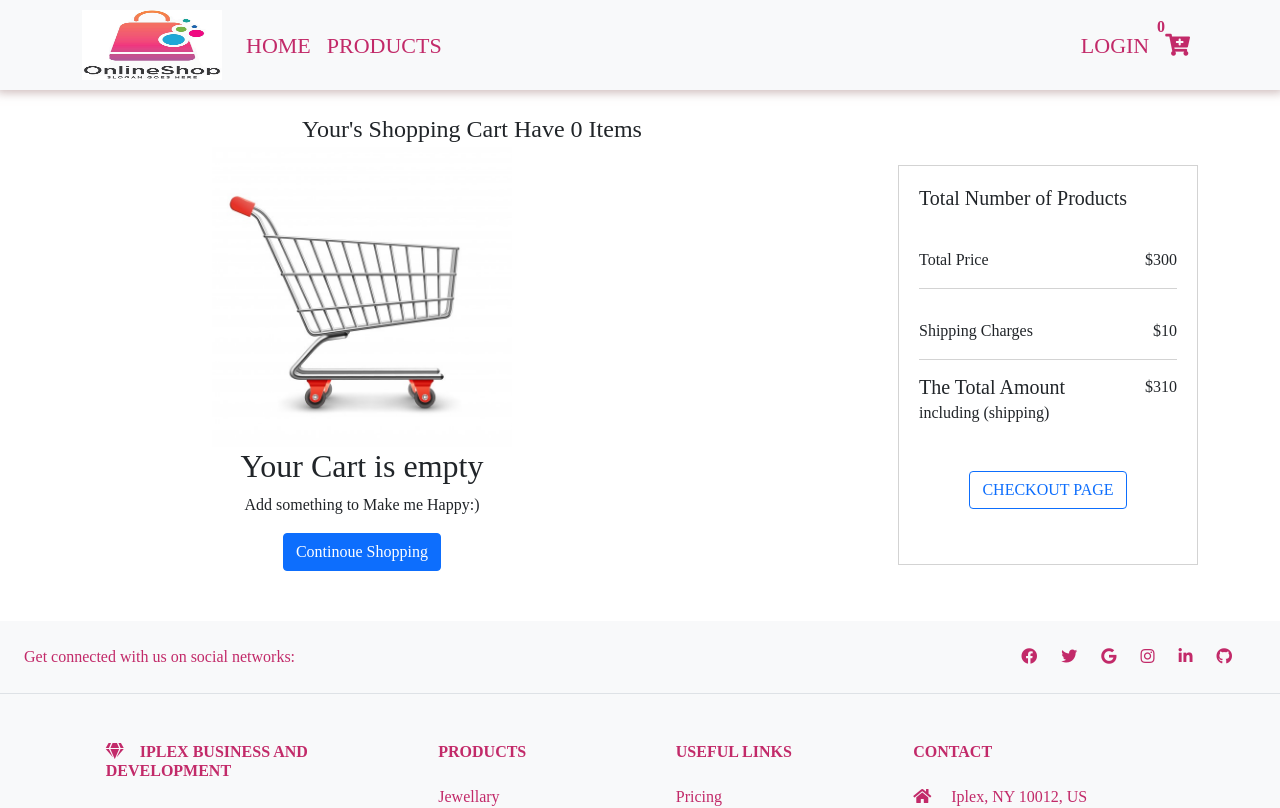
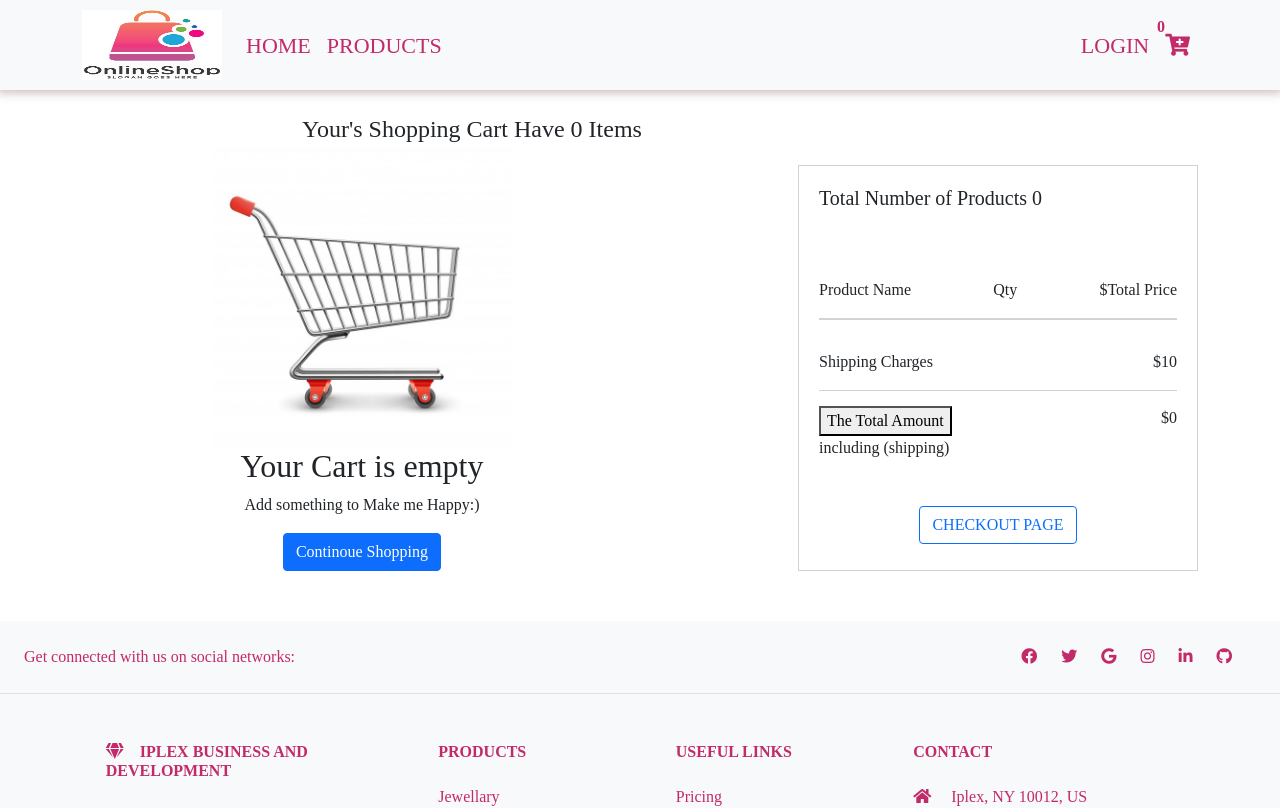
Before and after one commit to jawadahmad3263/eccomeraceProject, a React (Create React App) app: page /cartPage in a window 1280 px wide. Shown: the top 808 px of the page. Built offline with nearby package versions, Linux system fonts and the light colour scheme.

Commit message:
total price component added

```diff
--- a/src/components/detailComponent/UI/DetailUI.js
+++ b/src/components/detailComponent/UI/DetailUI.js
@@ -3,52 +3,62 @@ import Styles from "../assets/detailUi.module.css";
 import { Link } from "react-router-dom";
 import Sale from "../../slider/assets/Sale.PNG";
 import StarRatings from "react-star-ratings";
+import { useSelector } from "react-redux";
+import Loader from "../../Loader";
 function DetailUI(props) {
-  var checkItem = 0;
-  var addItem = 5;
-  const { product } = props;
+  const { addItem, checkItem } = props;
+  const loading = useSelector((state) => state.singleProductReducer.loading);
+  const product = useSelector(
+    (state) => state.singleProductReducer.singleProduct
+  );
   return (
+    <div>
+      {loading === true ? (
+        <div className={Styles.spinner}>
+          <Loader />
+        </div>
+      ) : (
+        <div>
           <div className="container">
             <div className={Styles.linkWrapper}>
               <Link to="/">Go back</Link>
             </div>
             <div className={Styles.detailWrapper}>
               <div className={Styles.imgWrapper}>
-          <img src={product.image} alt="SaleImages" className="img-fluid" />
+                <img
+                  src={product.image}
+                  alt="SaleImages"
+                  className="img-fluid"
+                />
               </div>
               <div className={Styles.detailContentWrapper}>
                 <h3>Catagory :&nbsp;{product.category}</h3>
                 <h4>Title : &nbsp;{product.title}</h4>
                 <p className={Styles.para}>
-            {" "}
                   Price : &nbsp;<span>${product.price}</span>
                 </p>
                 <p className={Styles.description}>
                   <b>Description : &nbsp; </b>
                   {product.description}
                 </p>
-          <div>
-          <b>Rating:</b><StarRatings
-                rating={product.rating.rate}
-                starDimension="30px"
-                starSpacing="2.5px"
-                starRatedColor="orange"
-              />
-          </div>
+                <p>Rating:<b>{product.rating.rate}</b></p>
                 <div>
                   {checkItem === false ? (
                     <button className="btn btn-primary" onClick={addItem}>
                       Add to Cart
                     </button>
                   ) : (
-              <button className="btn btn-primary" onClick={addItem} disabled>
-                Item added
+                    <button className="btn btn-primary" disabled>
+                      item Added
                     </button>
                   )}
                 </div>
               </div>
             </div>
           </div>
+        </div>
+      )}
+    </div>
   );
 }
 
--- a/src/components/detailComponent/assets/detailUi.module.css
+++ b/src/components/detailComponent/assets/detailUi.module.css
@@ -47,3 +47,8 @@ padding:14px;
     padding:10px
 
 }
+
+.spinner{
+    height: 500px;
+
+}
--- a/src/components/detailComponent/container/Detail.js
+++ b/src/components/detailComponent/container/Detail.js
@@ -3,7 +3,7 @@ import { useParams } from 'react-router';
 import { useDispatch,useSelector } from "react-redux";
 import DetailUI from '../UI/DetailUI'
 import fetchSingleProduct from '../../../redux/actions/fetchSingleProduct';
-
+import cartAction from '../../../redux/actions/cartAction';
 function Detail() {
     let {id} =useParams();
     const dispatch = useDispatch();
@@ -11,10 +11,20 @@ function Detail() {
     dispatch(fetchSingleProduct(id));
     },[])
     const product = useSelector((state) => state.singleProductReducer.singleProduct);
-
+    //fun to item to cart
+    const addItem = () => {
+        product["quantity"]=1
+        dispatch(cartAction.Add(product));
+    }
+    const addedItems= useSelector((state)=>state.cartReducer.cartData);
+   //check if item is added to cart before
+   const check=()=>{
+    return addedItems.includes(product);
+}
+var checkItem=check();
     return (
-            <DetailUI product={product}/>
+            <DetailUI addItem={addItem} checkItem={checkItem}/>
     )
 }
 
-export default Detail
+export default Detail;
--- a/src/components/shoppingcart/Ui/ShoppingCartUi.js
+++ b/src/components/shoppingcart/Ui/ShoppingCartUi.js
@@ -52,7 +52,7 @@ export default function ShoppingCartUi(props) {
           <img src={cartImg} alt="empty cart"/>
           <h2>Your Cart is empty </h2>
           <p>Add something to Make me Happy:) </p>
-          <Link className="btn btn-primary"> Continoue Shopping</Link>
+          <Link className="btn btn-primary" to="/"> Continoue Shopping</Link>
 
           </div>
 }
--- a/src/components/totalprice/TotalPrice.js
+++ b/src/components/totalprice/TotalPrice.js
@@ -1,16 +1,46 @@
-import React from "react";
+import React, { useState,useEffect } from "react";
 import { Link } from "react-router-dom";
 import Styles from "./totalPrice.module.css";
+import { useSelector } from "react-redux";
 function TotalPrice() {
+  const addedItems = useSelector((state) => state.cartReducer.cartData);
+  var [total,setTotal]=useState(0);
+
+// useEffect(()=>{
+//     addedItems.map((item)=>{
+//     return  total=total+(item.price*item.quantity)
+//     })
+
+// },[addedItems.quantity])
+    const calculate=()=>{
+
+     for(var i=0;i<addedItems.length;i++)
+     {
+      setTotal(total+(addedItems[i].price*addedItems[i].quantity))
+      console.log(addedItems[i].price*addedItems[i].quantity);
+     }
+
+    }
+
   return (
     <div className={`${Styles.mainPriceWrapper}`}>
-      <h5> Total Number of Products</h5>
+      <h5> Total Number of Products  {addedItems.length}</h5>
 
       <div className={Styles.priceContent}>
-        <div className={Styles.totalPriceStyle}>
-          <p>Total Price </p>
+        <div className={Styles.totalProduct}>
+          <div className={Styles.totalPriceStyle}>
+          <p>Product Name </p>
+           <p>Qty</p>
+          <p>$Total Price</p>
+          </div>
+            {addedItems?.map((item,index)=>{
+               let name = item.title.slice(0,10);
+              return <div className={Styles.totalPriceStyle}>
 
-          <p>$300</p>
+              <p>{name}</p>
+           <p>{item.quantity}</p>
+          <p>${item.quantity*item.price}</p></div>
+            })}
         </div>
         <div className={Styles.totalPriceStyle}>
           <p>Shipping Charges</p>
@@ -19,9 +49,9 @@ function TotalPrice() {
       </div>
       <div className={Styles.totalamount}>
         <p>
-          <b className="h5">The Total Amount</b> <br /> including (shipping)
+          <button onClick={calculate}>The Total Amount</button> <br /> including (shipping)
         </p>
-        <p>$310</p>
+        <p>${total}</p>
       </div>
       <div className={Styles.checkoutPageButton}>
         <Link
--- a/src/components/totalprice/totalPrice.module.css
+++ b/src/components/totalprice/totalPrice.module.css
@@ -1,12 +1,12 @@
 .mainPriceWrapper{
-    width: 300px;
+    width: 400px;
     margin-top: 165px;
     border:1px solid lightgray;
     display:flex;
     justify-content: start;
     padding: 20px;
     flex-direction: column;
-    height: 400px;
+    /* height: 400px; */
 
 }
 .priceContent{
@@ -22,6 +22,13 @@
     border-bottom: 0.5px solid lightgray;
     margin-top: 30px;
 
+}
+.totalProduct{
+    display: flex;
+    /* justify-content: space-around; */
+    flex-direction: column;
+    border-bottom: 0.5px solid lightgray;
+    margin-top: 30px;
 }
 
 .totalamount{
--- a/src/redux/reducers/cartReducer.js
+++ b/src/redux/reducers/cartReducer.js
@@ -14,17 +14,17 @@ const cartReducer = (state = initialState, action) => {
         ],
       };
     case "QUANTITY_PLUS":
-      var tempArray = [...state.cartData];
-      for (var i = 0; i < tempArray.length; i++) {
-        if (tempArray[i].id === action.payload) {
-          tempArray[i].quantity += 1;
+      var tempArry = [...state.cartData];
+      for (var i = 0; i < tempArry.length; i++) {
+        if (tempArry[i].id === action.payload) {
+          tempArry[i].quantity += 1;
 
           break;
         }
       }
       return {
         ...state,
-        cartData: [...tempArray],
+        cartData: [...tempArry],
       };
     case "QUANTITY_MINUS":
       var tempArray = [...state.cartData];
```
Lines whose indentation alone changed are shown as unchanged.
